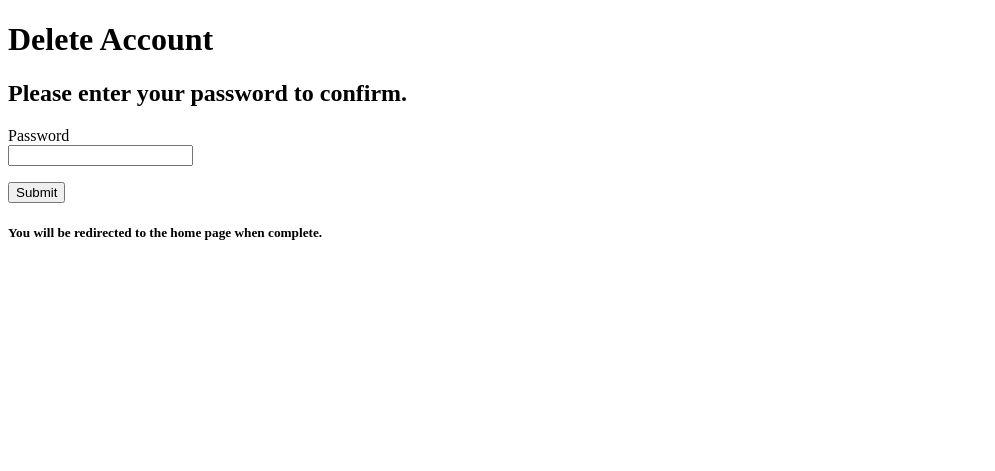
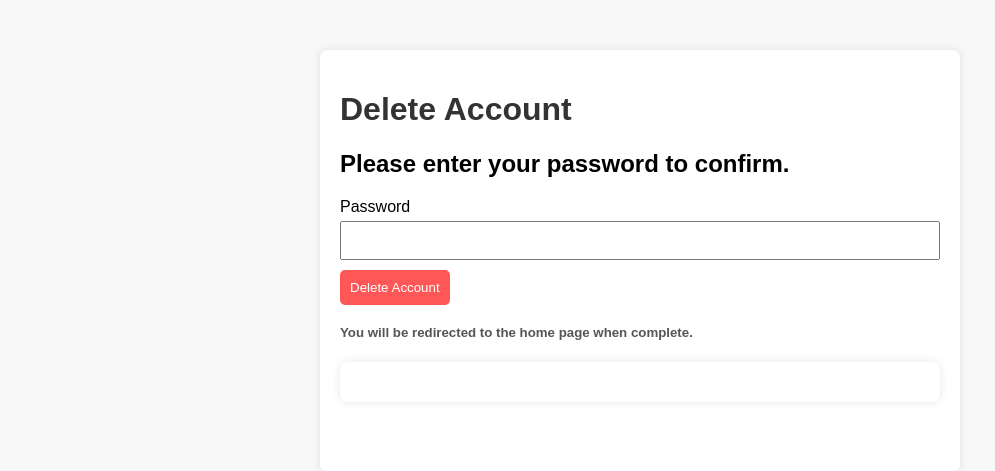
Before and after one commit to jark1234/131project, a Flask app: template jotbot/app/templates/delete_account.html in a window 1280 px wide. Shown: the top 471 px of the page, without its empty margins (0-995 px from the left). Run offline with Flask 3, Linux system fonts and the light colour scheme; the template is opened without the code that fills it, so the values that code supplies are empty, except form fields; tables that the repository leaves empty hold one stand-in row (values such as "Sample post"); form fields are guessed from the names that the template uses.

Commit message:
Update delete_account.html

```diff
--- a/jotbot/app/templates/delete_account.html
+++ b/jotbot/app/templates/delete_account.html
@@ -5,7 +5,59 @@
     <meta name="viewport" content="width=device-width, initial-scale=1.0">
     <title>Delete Account</title>
     <style>
-        /* Your styles go here */
+        body {
+            font-family: 'Arial', sans-serif;
+            margin: 0;
+            padding: 0;
+            background-color: #f8f8f8;
+        }
+
+        div {
+            max-width: 600px;
+            margin: 50px auto;
+            background-color: #fff;
+            padding: 20px;
+            border-radius: 8px;
+            box-shadow: 0 0 10px rgba(0, 0, 0, 0.1);
+        }
+
+        h1 {
+            color: #333;
+        }
+
+        form {
+            margin-top: 20px;
+        }
+
+        p {
+            margin: 10px 0;
+        }
+
+        input {
+            width: 100%;
+            padding: 10px;
+            margin-top: 5px;
+            box-sizing: border-box;
+        }
+
+        button {
+            background-color: #ff5757;
+            color: #fff;
+            padding: 10px;
+            border: none;
+            cursor: pointer;
+            border-radius: 5px;
+        }
+
+        h5 {
+            margin-top: 20px;
+            color: #555;
+        }
+
+        .error {
+            color: #ff5757;
+            margin-top: 10px;
+        }
     </style>
 </head>
 <body>
@@ -15,13 +67,13 @@
     <h2>Please enter your password to confirm.</h2>
 
     <form action="" method="POST" novalidate>
-        {{ form.hidden_tag() }}
-        <p>{{ form.password.label }} <br> {{ form.password() }}</p>
-        <p>{{ form.submit() }}</p>
+        {{ delete_account_form.hidden_tag() }}
+        <p>{{ delete_account_form.password.label }} <br> {{ delete_account_form.password() }}</p>
+        <p><button type="submit">Delete Account</button></p>
     </form>
 
     <h5>You will be redirected to the home page when complete.</h5>
-    {{ error }}
+    <div class="error">{{ error }}</div>
 </div>
 
 </body>
```
